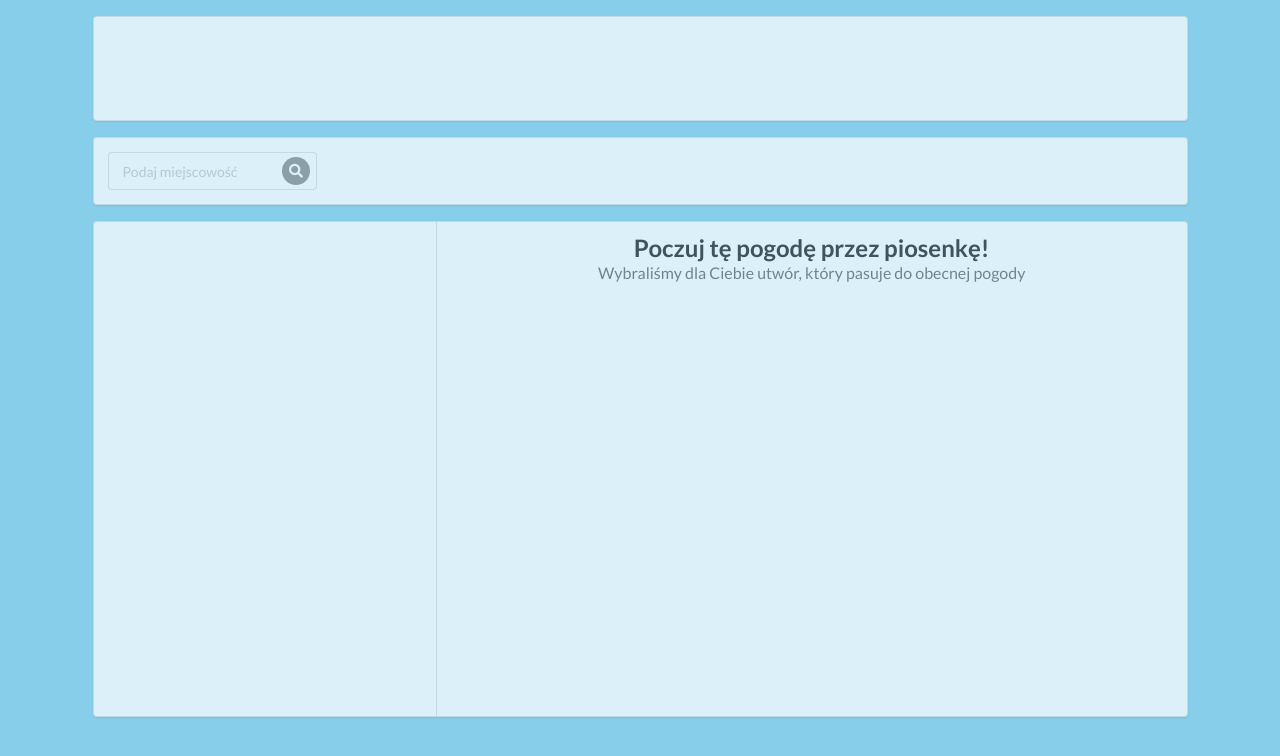
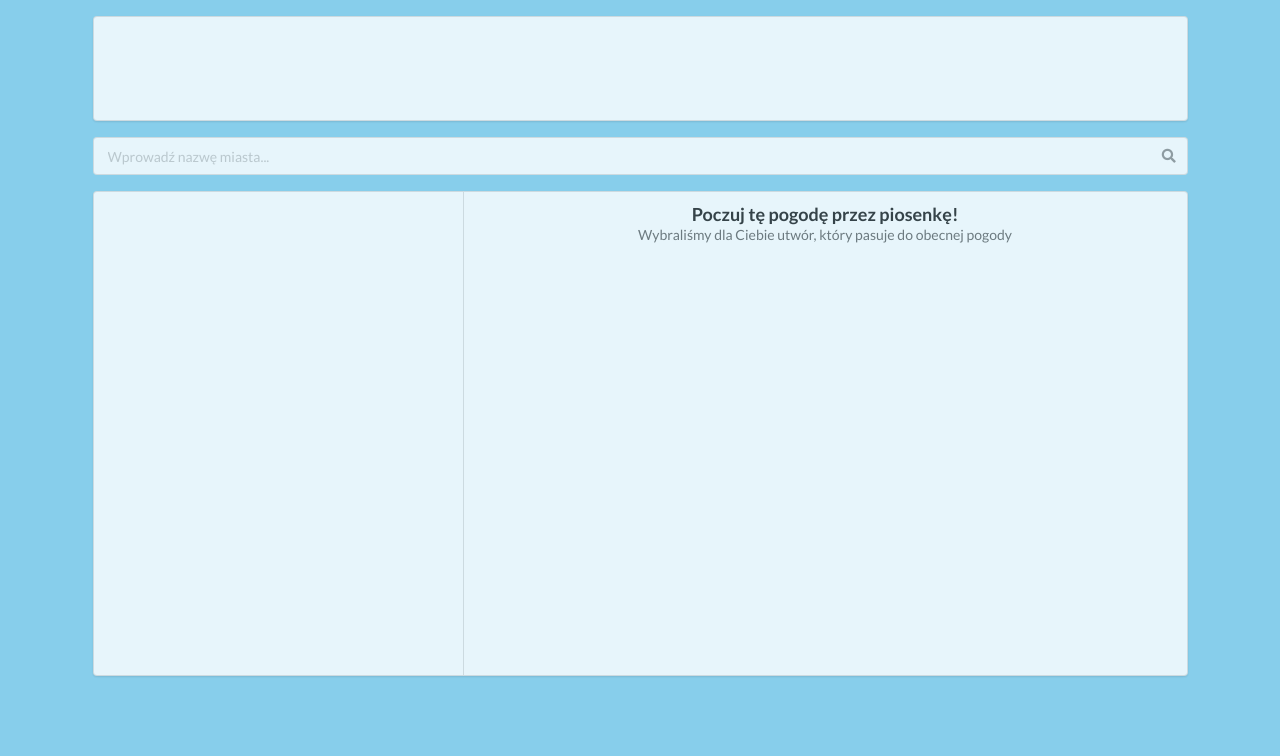
Before and after one commit to CaptainObjective/cc.PogodnaApka, a website built with webpack: page index.html in a window 1280 px wide. Built offline with nearby package versions, Linux system fonts and the light colour scheme; no server answers.

Commit message:
Zmiana search bara oraz dodanie animacji

```diff
--- a/index.html
+++ b/index.html
@@ -19,13 +19,14 @@
         <div id="results" class="ui segment content">
             <img id="icon"></img>
             <h1 id="mainbar" class="ui header"></h1>
+
         </div>
-        <div id="search" class="ui segment content">
-            <div id="iconinput" class="ui icon input">
-                <input type="text" placeholder="Podaj miejscowość" />
-                <i id="loupe" class="inverted circular search link icon"></i>
+
+        <div id="search" class="ui fluid icon input">
+            <input type="text" placeholder="Wprowadź nazwę miasta...">
+            <i id="loupe" class="search icon"></i>
         </div>
-        </div>
+
         <div id="details" class="ui horizontal segments content ">
             <div class="ui segment content">
                 <div class="results">
@@ -39,7 +40,7 @@
 
 
             <div id="mood" class="ui segment">
-                <h2 id="mood_text" class="ui header centered">
+                <h3 id="mood_text" class="ui header centered">
                     <div>
                         Poczuj tę pogodę przez piosenkę!
                         <div class="sub header">Wybraliśmy dla Ciebie utwór, który pasuje do obecnej pogody</div>
@@ -48,7 +49,7 @@
                                 allow="encrypted-media"></iframe>
                         </div>
                     </div>
-                </h2>
+                </h3>
             </div>
         </div>
 
--- a/src/main.js
+++ b/src/main.js
@@ -16,6 +16,7 @@ const refresh_city = () => {
     console.log('They see me rolling I am Searching')
     search.checkInput();
     weather.query(search.city);
+
 }
 
 const display_response = () => {
@@ -40,7 +41,15 @@ const loaded = (e) => {
     //     console.log("Geolocation is not allowed");
     //     refresh_city();
     // }
+    $('.input')
+        .transition({
+            animation: 'swing down in',
+            duration: '3s',
+
+        });
+
     refresh_city();
+
 }
 
 window.addEventListener('load', loaded);
@@ -49,4 +58,6 @@ document.getElementById('search').addEventListener('keypress', (e) => e.key == '
 
 window.addEventListener('keypressed', refresh_city);
 
-export { display_response };
+export {
+    display_response
+};
--- a/src/weather.js
+++ b/src/weather.js
@@ -79,6 +79,7 @@ class Weather {
         // this.getWeatherByCityNameAjax();
 
     }
+
 }
 
 export default Weather;
--- a/style.css
+++ b/style.css
@@ -7,11 +7,14 @@ body {
     overflow: hidden;
 }
 
-#wrapper{
+#wrapper {
     /* min-height: 100vh; */
+
 }
-.content{
-    opacity: 0.7;
+
+.content,
+.input {
+    opacity: 0.8;
 
 }
 
@@ -31,20 +34,24 @@ body {
 #search,
 #details {
     margin: 2vh;
+    display: flex;
+    justify-content: center;
 }
 
 #ikonka {
     display: inline;
 }
-#icon{
-  height: 75px;
-  weight: 75px;
-  position: relative;
-  top: 2vh;
+
+#icon {
+    height: 75px;
+    weight: 75px;
+    position: relative;
+    top: 2vh;
 }
-#results.ui.segment.content{
+
+#results.ui.segment.content {
     display: flex;
-    align-items:center;
+    align-items: center;
     flex-direction: row;
 
 }
@@ -63,20 +70,17 @@ body {
 
 }
 
-.header {}
-
-.results{
+.results {
     /* margin: 2vh 2vw; */
-    position:relative;
+    position: relative;
     top: 10vh;
     display: flex;
-    flex-direction:column;
-    justify-content:center;
-    align-items:center;
+    flex-direction: column;
+    justify-content: center;
+    align-items: center;
     margin: 10px;
     font-size: 15px;
-    font-weight: 700;
     letter-spacing: 1px;
-    line-height: 400%;
+    line-height: 300%;
 
 }
```
Also changed, not shown: src/results.js (+0 -7 lines). Lines whose indentation alone changed are shown as unchanged.
